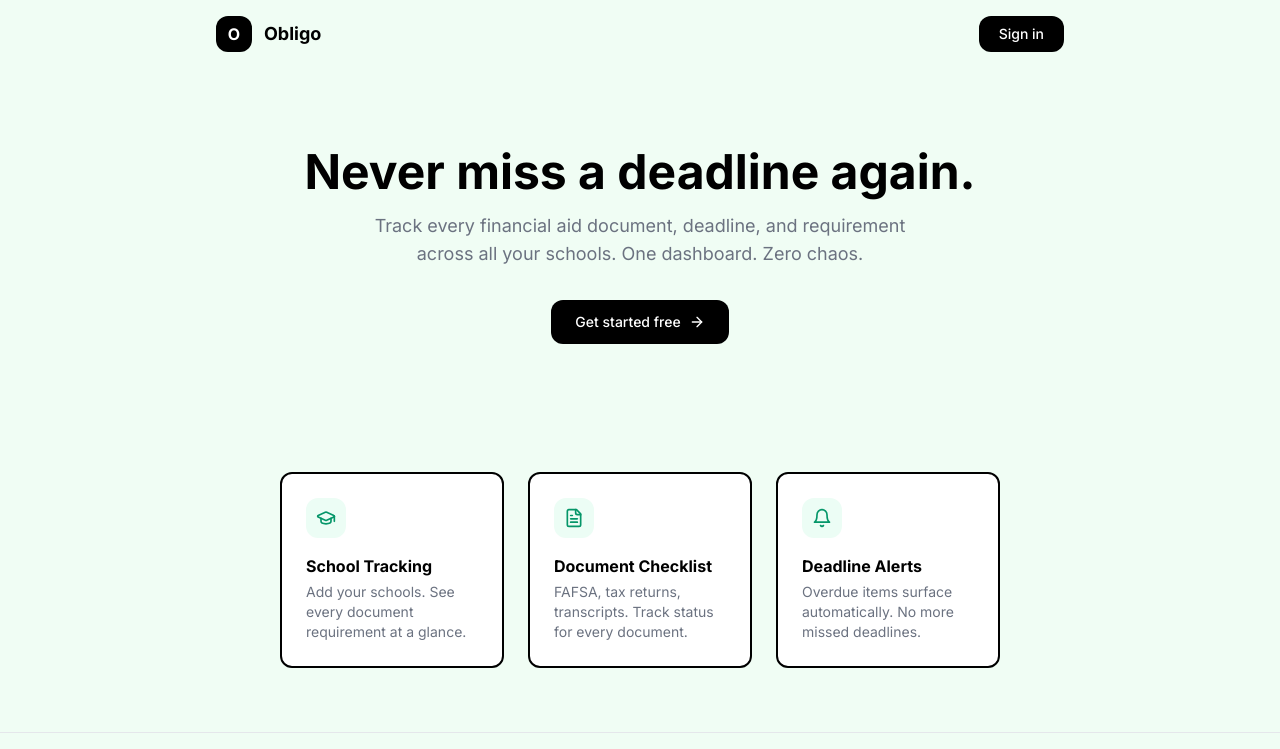
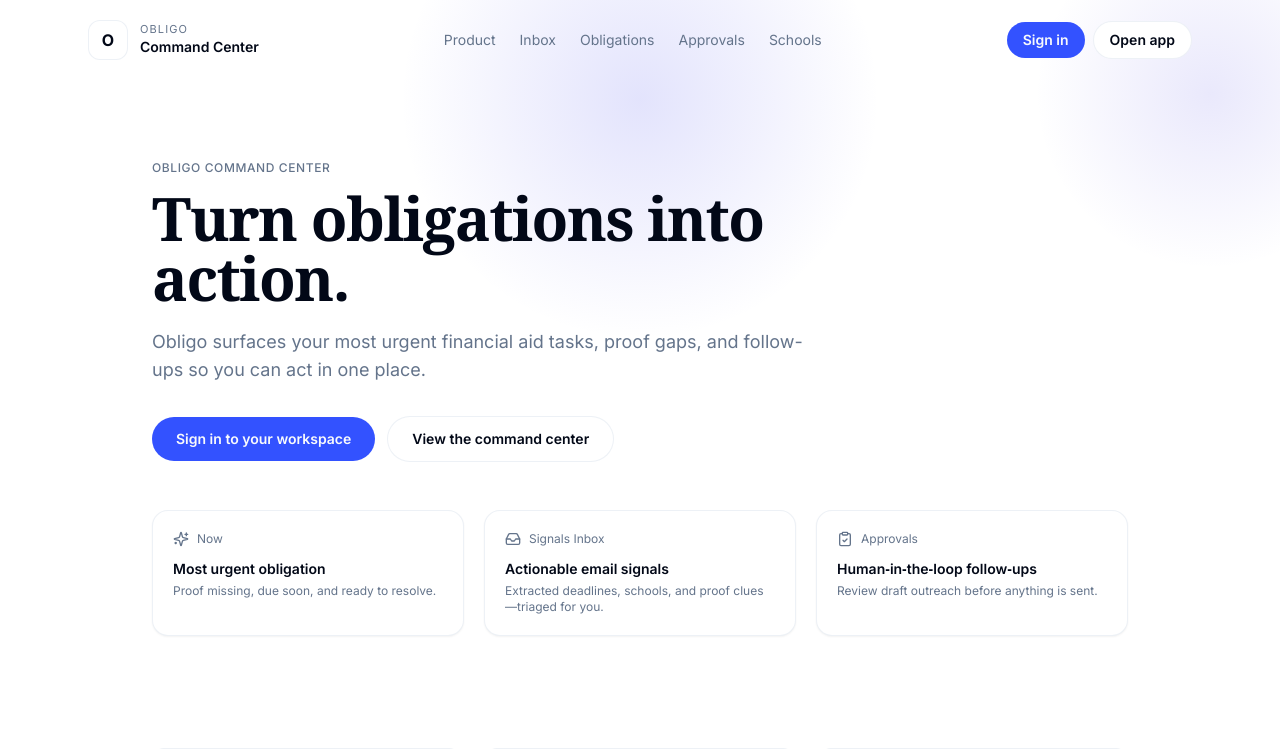
Before and after one commit to Cventura12/my-project, a Next.js app in the folder obligo-next/: page / in a window 1280 px wide. Shown: the top 749 px of the page. Built offline with nearby package versions, Linux system fonts and the light colour scheme; no server answers.

Commit message:
Added my project

```diff
--- a/obligo-next/src/app/page.tsx
+++ b/obligo-next/src/app/page.tsx
@@ -1,85 +1,159 @@
 "use client";
 
 import { useRouter } from "next/navigation";
-import { GraduationCap, FileText, Bell, ArrowRight } from "lucide-react";
+import {
+  ArrowRight,
+  Inbox,
+  ClipboardCheck,
+  ShieldCheck,
+  Sparkles,
+  FileCheck2,
+  BellRing,
+} from "lucide-react";
 
 export default function LandingPage() {
   const router = useRouter();
 
   return (
-    <div className="min-h-screen bg-[#F0FDF4]">
+    <div className="min-h-screen bg-background text-foreground relative overflow-hidden">
+      <div className="absolute inset-0 pointer-events-none">
+        <div className="absolute -top-40 left-1/2 h-[520px] w-[520px] -translate-x-1/2 rounded-full bg-[radial-gradient(circle,rgba(99,102,241,0.18),transparent_65%)]" />
+        <div className="absolute -top-24 right-[-120px] h-[380px] w-[380px] rounded-full bg-[radial-gradient(circle,rgba(79,70,229,0.12),transparent_65%)]" />
+      </div>
+
       {/* Nav */}
-      <nav className="flex items-center justify-between px-6 py-4 max-w-4xl mx-auto">
+      <nav className="relative z-10 flex items-center justify-between px-6 py-5 max-w-6xl mx-auto">
         <div className="flex items-center gap-3">
-          <div className="w-9 h-9 rounded-lg bg-black flex items-center justify-center">
-            <span className="text-white font-bold">O</span>
+          <div className="w-10 h-10 rounded-xl border border-border/60 bg-background flex items-center justify-center font-bold">
+            O
           </div>
-          <span className="text-lg font-bold text-black">Obligo</span>
+          <div className="leading-tight">
+            <div className="text-[11px] uppercase tracking-widest text-muted-foreground">Obligo</div>
+            <div className="text-sm font-semibold">Command Center</div>
           </div>
+        </div>
+        <div className="hidden md:flex items-center gap-6 text-sm text-muted-foreground">
+          <span>Product</span>
+          <span>Inbox</span>
+          <span>Obligations</span>
+          <span>Approvals</span>
+          <span>Schools</span>
+        </div>
+        <div className="flex items-center gap-2">
           <button
             onClick={() => router.push("/login")}
-          className="px-5 py-2 bg-black text-white text-sm font-medium rounded-lg hover:bg-gray-800 transition-colors"
+            className="px-4 py-2 text-sm font-semibold rounded-full bg-primary text-primary-foreground hover:opacity-90"
           >
             Sign in
           </button>
+          <button
+            onClick={() => router.push("/app/today")}
+            className="hidden sm:inline-flex px-4 py-2 text-sm font-semibold rounded-full border border-border/60 bg-background hover:bg-muted/40"
+          >
+            Open app
+          </button>
+        </div>
       </nav>
 
       {/* Hero */}
-      <section className="max-w-3xl mx-auto px-6 pt-20 pb-16 text-center">
-        <h1 className="text-4xl sm:text-5xl font-bold text-black leading-tight">
-          Never miss a deadline again.
+      <section className="relative z-10 max-w-5xl mx-auto px-6 pt-20 pb-16">
+        <div className="max-w-3xl">
+          <p className="text-xs font-medium uppercase tracking-wider text-muted-foreground">
+            Obligo Command Center
+          </p>
+          <h1
+            className="mt-3 text-4xl sm:text-6xl font-semibold tracking-tight text-foreground"
+            style={{ fontFamily: "\"Playfair Display\", \"Georgia\", serif" }}
+          >
+            Turn obligations into action.
           </h1>
-        <p className="text-lg text-gray-500 mt-4 max-w-xl mx-auto">
-          Track every financial aid document, deadline, and requirement across all your schools. One dashboard. Zero chaos.
+          <p className="mt-5 text-lg text-muted-foreground max-w-2xl">
+            Obligo surfaces your most urgent financial aid tasks, proof gaps, and follow-ups
+            so you can act in one place.
           </p>
-        <div className="flex items-center justify-center gap-4 mt-8">
+          <div className="mt-8 flex flex-wrap items-center gap-3">
             <button
-            onClick={() => router.push("/signup")}
-            className="flex items-center gap-2 px-6 py-3 bg-black text-white text-sm font-medium rounded-lg hover:bg-gray-800 transition-colors"
+              onClick={() => router.push("/login")}
+              className="px-6 py-3 text-sm font-semibold rounded-full bg-primary text-primary-foreground hover:opacity-90"
             >
-            Get started free
-            <ArrowRight className="w-4 h-4" />
+              Sign in to your workspace
             </button>
+            <button
+              onClick={() => router.push("/app/today")}
+              className="px-6 py-3 text-sm font-semibold rounded-full border border-border/60 bg-background hover:bg-muted/40"
+            >
+              View the command center
+            </button>
+          </div>
+        </div>
+
+        <div className="mt-12 grid grid-cols-1 md:grid-cols-3 gap-5">
+          <div className="rounded-2xl border border-border/60 bg-background p-5 shadow-sm">
+            <div className="flex items-center gap-2 text-xs text-muted-foreground">
+              <Sparkles className="w-4 h-4" /> Now
+            </div>
+            <div className="mt-3 text-sm font-semibold">Most urgent obligation</div>
+            <p className="text-xs text-muted-foreground mt-1">
+              Proof missing, due soon, and ready to resolve.
+            </p>
+          </div>
+          <div className="rounded-2xl border border-border/60 bg-background p-5 shadow-sm">
+            <div className="flex items-center gap-2 text-xs text-muted-foreground">
+              <Inbox className="w-4 h-4" /> Signals Inbox
+            </div>
+            <div className="mt-3 text-sm font-semibold">Actionable email signals</div>
+            <p className="text-xs text-muted-foreground mt-1">
+              Extracted deadlines, schools, and proof clues—triaged for you.
+            </p>
+          </div>
+          <div className="rounded-2xl border border-border/60 bg-background p-5 shadow-sm">
+            <div className="flex items-center gap-2 text-xs text-muted-foreground">
+              <ClipboardCheck className="w-4 h-4" /> Approvals
+            </div>
+            <div className="mt-3 text-sm font-semibold">Human‑in‑the‑loop follow‑ups</div>
+            <p className="text-xs text-muted-foreground mt-1">
+              Review draft outreach before anything is sent.
+            </p>
+          </div>
         </div>
       </section>
 
-      {/* Features */}
-      <section className="max-w-3xl mx-auto px-6 py-16">
+      {/* Feature stack */}
+      <section className="relative z-10 max-w-5xl mx-auto px-6 py-12">
         <div className="grid grid-cols-1 md:grid-cols-3 gap-6">
-          <div className="bg-white border-2 border-black rounded-xl p-6">
-            <div className="w-10 h-10 rounded-lg bg-emerald-50 flex items-center justify-center mb-4">
-              <GraduationCap className="w-5 h-5 text-emerald-600" />
-            </div>
-            <h3 className="font-bold text-black">School Tracking</h3>
-            <p className="text-sm text-gray-500 mt-1">
-              Add your schools. See every document requirement at a glance.
+          <div className="rounded-xl border border-border/60 bg-background p-5 hover:bg-muted/30 hover:border-border transition-colors">
+            <FileCheck2 className="w-5 h-5 text-primary" />
+            <h3 className="mt-3 text-sm font-semibold">Obligations as source of truth</h3>
+            <p className="text-xs text-muted-foreground mt-1">
+              Deadlines, proofs, and statuses live in one canonical checklist.
             </p>
           </div>
-          <div className="bg-white border-2 border-black rounded-xl p-6">
-            <div className="w-10 h-10 rounded-lg bg-emerald-50 flex items-center justify-center mb-4">
-              <FileText className="w-5 h-5 text-emerald-600" />
-            </div>
-            <h3 className="font-bold text-black">Document Checklist</h3>
-            <p className="text-sm text-gray-500 mt-1">
-              FAFSA, tax returns, transcripts. Track status for every document.
+          <div className="rounded-xl border border-border/60 bg-background p-5 hover:bg-muted/30 hover:border-border transition-colors">
+            <BellRing className="w-5 h-5 text-primary" />
+            <h3 className="mt-3 text-sm font-semibold">Risk surfaced early</h3>
+            <p className="text-xs text-muted-foreground mt-1">
+              At‑risk items stay visible until they are resolved.
             </p>
           </div>
-          <div className="bg-white border-2 border-black rounded-xl p-6">
-            <div className="w-10 h-10 rounded-lg bg-emerald-50 flex items-center justify-center mb-4">
-              <Bell className="w-5 h-5 text-emerald-600" />
-            </div>
-            <h3 className="font-bold text-black">Deadline Alerts</h3>
-            <p className="text-sm text-gray-500 mt-1">
-              Overdue items surface automatically. No more missed deadlines.
+          <div className="rounded-xl border border-border/60 bg-background p-5 hover:bg-muted/30 hover:border-border transition-colors">
+            <ShieldCheck className="w-5 h-5 text-primary" />
+            <h3 className="mt-3 text-sm font-semibold">Proof-first compliance</h3>
+            <p className="text-xs text-muted-foreground mt-1">
+              Track what is verified, missing, or blocked before submission.
             </p>
           </div>
         </div>
       </section>
 
       {/* Footer */}
-      <footer className="border-t border-gray-200 py-6 px-6">
-        <div className="max-w-4xl mx-auto text-center">
-          <p className="text-xs text-gray-400">&copy; 2026 Obligo Inc.</p>
+      <footer className="border-t border-border/60 py-8 px-6">
+        <div className="max-w-5xl mx-auto flex flex-col sm:flex-row items-center justify-between gap-4 text-xs text-muted-foreground">
+          <p>&copy; 2026 Obligo Inc.</p>
+          <div className="flex items-center gap-4">
+            <span>Security</span>
+            <span>Privacy</span>
+            <span>Support</span>
+          </div>
         </div>
       </footer>
     </div>
```
Lines whose indentation alone changed are shown as unchanged.
